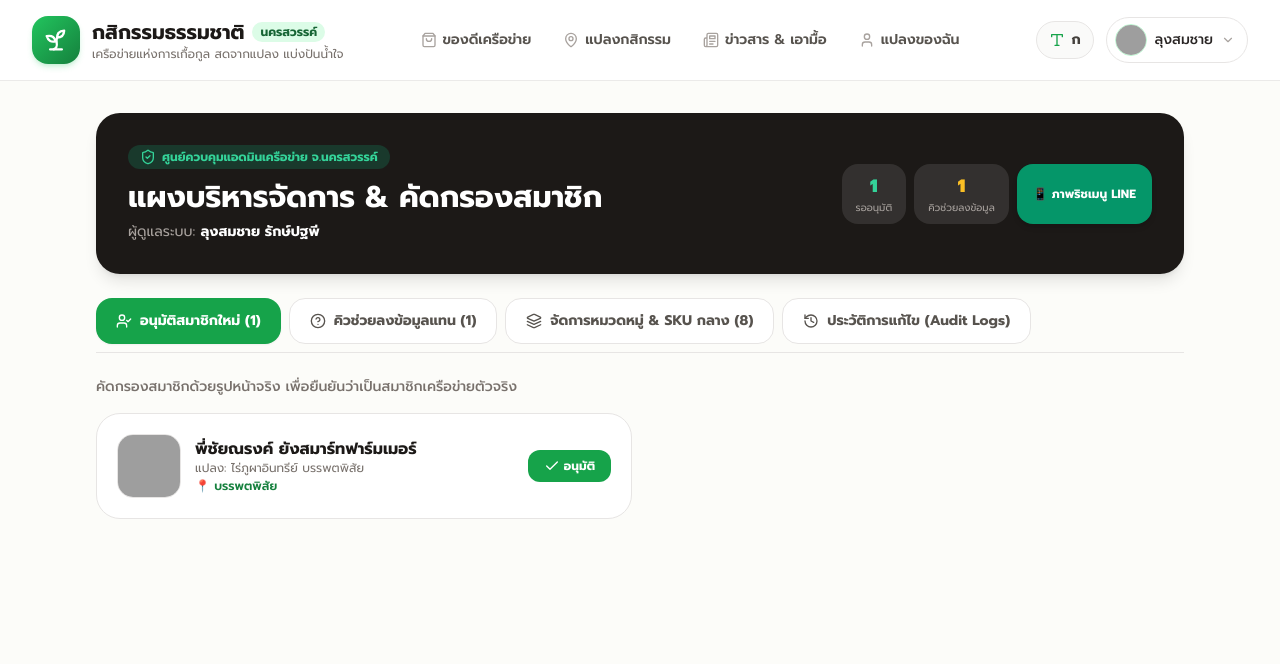
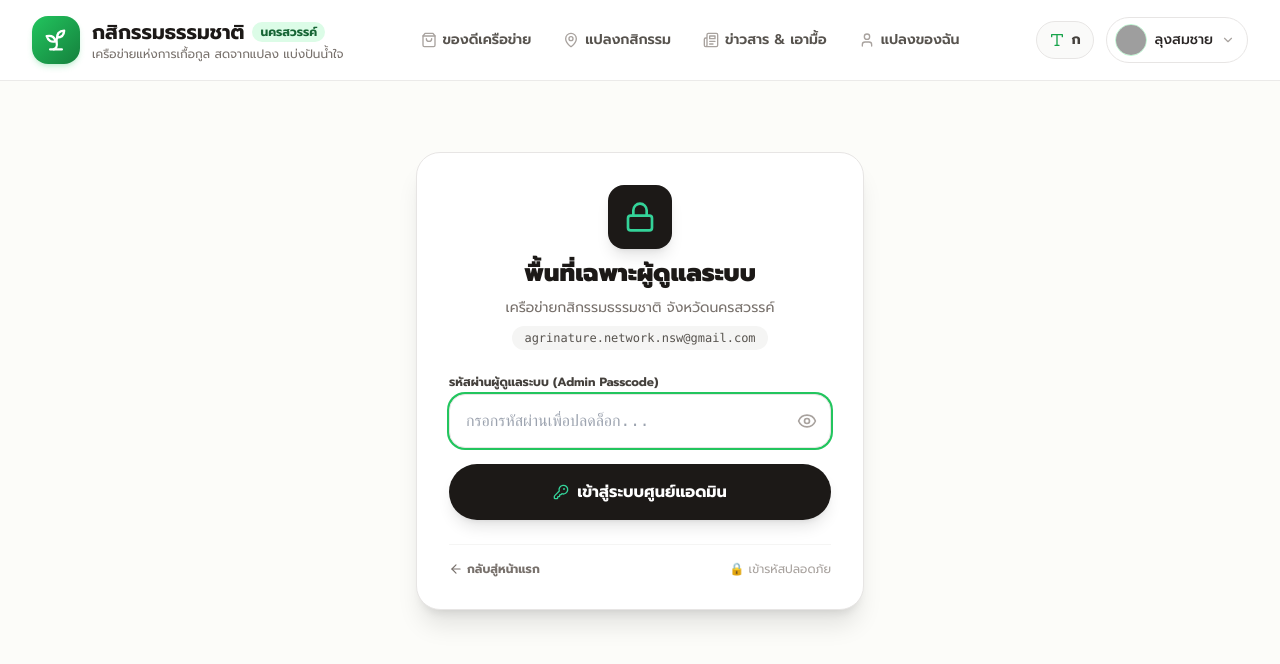
Before and after one commit to narapat/agrinaturenetworksnw, a Next.js app: page /admin in a window 1280 px wide. Shown: the top 664 px of the page. Built offline with nearby package versions, Linux system fonts and the light colour scheme; grey boxes are pictures that could not be loaded.

Commit message:
feat: เพิ่มระบบรักษาความปลอดภัย ป้องกันคนนอกเข้าถึง /admin ด้วย Admin Passcode Gate

```diff
--- /dev/null
+++ b/src/app/admin/layout.tsx
@@ -0,0 +1,183 @@
+'use client';
+
+import React, { useState, useEffect } from 'react';
+import Link from 'next/link';
+import { useRouter } from 'next/navigation';
+import { dataService } from '@/services/dataService';
+import { ShieldCheck, Lock, ArrowLeft, KeyRound, Eye, EyeOff, AlertCircle } from 'lucide-react';
+
+const ADMIN_STORAGE_KEY = 'nsw_admin_session_token';
+const DEFAULT_PASSCODE = 'agrinature2026'; // รหัสผ่านแอดมินเริ่มต้น
+
+export default function AdminLayout({ children }: { children: React.ReactNode }) {
+  const router = useRouter();
+  const [isAdminAuthenticated, setIsAdminAuthenticated] = useState<boolean>(false);
+  const [isLoading, setIsLoading] = useState<boolean>(true);
+  const [passcode, setPasscode] = useState<string>('');
+  const [showPasscode, setShowPasscode] = useState<boolean>(false);
+  const [errorMessage, setErrorMessage] = useState<string>('');
+
+  useEffect(() => {
+    checkAdminAuth();
+  }, []);
+
+  const checkAdminAuth = () => {
+    if (typeof window === 'undefined') return;
+
+    const sessionToken = sessionStorage.getItem(ADMIN_STORAGE_KEY) || localStorage.getItem(ADMIN_STORAGE_KEY);
+    const currentUser = dataService.getCurrentUser();
+
+    if (sessionToken === 'authenticated' && currentUser?.role === 'admin') {
+      setIsAdminAuthenticated(true);
+    } else if (sessionToken === 'authenticated') {
+      // สลับเป็น user แอดมินอัตโนมัติ
+      dataService.switchUser('admin-001');
+      setIsAdminAuthenticated(true);
+    } else {
+      setIsAdminAuthenticated(false);
+    }
+    setIsLoading(false);
+  };
+
+  const handleLogin = (e: React.FormEvent) => {
+    e.preventDefault();
+    setErrorMessage('');
+
+    if (passcode === DEFAULT_PASSCODE || passcode === 'admin1234') {
+      // บันทึก Session Token
+      sessionStorage.setItem(ADMIN_STORAGE_KEY, 'authenticated');
+      localStorage.setItem(ADMIN_STORAGE_KEY, 'authenticated');
+      dataService.switchUser('admin-001');
+      setIsAdminAuthenticated(true);
+      window.location.reload();
+    } else {
+      setErrorMessage('รหัสผ่านแอดมินไม่ถูกต้อง กรุณาลองใหม่อีกครั้ง');
+    }
+  };
+
+  const handleLogout = () => {
+    sessionStorage.removeItem(ADMIN_STORAGE_KEY);
+    localStorage.removeItem(ADMIN_STORAGE_KEY);
+    dataService.switchUser('mem-001'); // สลับกลับเป็นสมาชิกทั่วไป
+    setIsAdminAuthenticated(false);
+    router.push('/');
+  };
+
+  if (isLoading) {
+    return (
+      <div className="min-h-[60vh] flex items-center justify-center">
+        <div className="w-8 h-8 border-4 border-brand-600 border-t-transparent rounded-full animate-spin"></div>
+      </div>
+    );
+  }
+
+  // ถ้ายังไม่ได้ล็อกอินสิทธิ์ Admin ให้แสดงหน้า Login Gate เพื่อป้องกันคนนอก
+  if (!isAdminAuthenticated) {
+    return (
+      <div className="min-h-[75vh] flex items-center justify-center px-4 py-12">
+        <div className="w-full max-w-md bg-white rounded-3xl p-8 border border-stone-200 shadow-xl space-y-6 animate-in fade-in zoom-in-95">
+
+          {/* Header */}
+          <div className="text-center space-y-2">
+            <div className="w-16 h-16 rounded-2xl bg-stone-900 text-emerald-400 mx-auto flex items-center justify-center shadow-lg">
+              <Lock className="w-8 h-8" />
+            </div>
+            <h1 className="text-2xl font-black text-stone-900 tracking-tight mt-3">
+              พื้นที่เฉพาะผู้ดูแลระบบ
+            </h1>
+            <p className="text-xs sm:text-sm text-stone-500">
+              เครือข่ายกสิกรรมธรรมชาติ จังหวัดนครสวรรค์
+            </p>
+            <div className="inline-block px-3 py-1 rounded-full bg-stone-100 text-stone-600 text-xs font-mono">
+              agrinature.network.nsw@gmail.com
+            </div>
+          </div>
+
+          {/* Login Form */}
+          <form onSubmit={handleLogin} className="space-y-4">
+            <div>
+              <label className="block text-xs font-bold text-stone-700 mb-1">
+                รหัสผ่านผู้ดูแลระบบ (Admin Passcode)
+              </label>
+              <div className="relative">
+                <input
+                  type={showPasscode ? 'text' : 'password'}
+                  required
+                  autoFocus
+                  value={passcode}
+                  onChange={(e) => setPasscode(e.target.value)}
+                  placeholder="กรอกรหัสผ่านเพื่อปลดล็อก..."
+                  className="w-full pl-4 pr-11 py-3.5 rounded-2xl border border-stone-200 text-base focus:outline-none focus:ring-2 focus:ring-brand-500 font-mono"
+                />
+                <button
+                  type="button"
+                  onClick={() => setShowPasscode(!showPasscode)}
+                  className="absolute right-3.5 top-1/2 -translate-y-1/2 text-stone-400 hover:text-stone-600"
+                >
+                  {showPasscode ? <EyeOff className="w-5 h-5" /> : <Eye className="w-5 h-5" />}
+                </button>
+              </div>
+            </div>
+
+            {errorMessage && (
+              <div className="p-3 bg-rose-50 border border-rose-200 text-rose-700 rounded-xl text-xs font-bold flex items-center gap-2">
+                <AlertCircle className="w-4 h-4 shrink-0" />
+                <span>{errorMessage}</span>
+              </div>
+            )}
+
+            <button
+              type="submit"
+              className="w-full py-4 px-6 rounded-full bg-stone-900 hover:bg-stone-800 text-white font-bold text-base shadow-lg transition-all touch-target-big flex items-center justify-center gap-2"
+            >
+              <KeyRound className="w-4 h-4 text-emerald-400" />
+              <span>เข้าสู่ระบบศูนย์แอดมิน</span>
+            </button>
+          </form>
+
+          {/* Security Note & Back Link */}
+          <div className="pt-4 border-t border-stone-100 flex items-center justify-between text-xs">
+            <Link
+              href="/"
+              className="text-stone-500 hover:text-stone-800 font-bold flex items-center gap-1"
+            >
+              <ArrowLeft className="w-3.5 h-3.5" />
+              <span>กลับสู่หน้าแรก</span>
+            </Link>
+            <span className="text-stone-400">
+              🔒 เข้ารหัสปลอดภัย
+            </span>
+          </div>
+
+        </div>
+      </div>
+    );
+  }
+
+  // หากยืนยันสิทธิ์เรียบร้อยแล้ว ให้แสดงเนื้อหาในแอดมิน พร้อมปุ่มออกจากระบบ
+  return (
+    <div className="relative">
+
+      {/* Admin Top Status Bar */}
+      <div className="bg-stone-900 text-white text-xs py-2 px-4 border-b border-stone-800">
+        <div className="max-w-6xl mx-auto flex items-center justify-between">
+          <div className="flex items-center gap-2">
+            <span className="w-2 h-2 rounded-full bg-emerald-400 animate-pulse"></span>
+            <span className="font-semibold text-stone-300">
+              สิทธิ์ผู้ดูแลระบบ: <b className="text-white">แอดมินเครือข่ายนครสวรรค์</b>
+            </span>
+          </div>
+
+          <button
+            onClick={handleLogout}
+            className="text-stone-400 hover:text-rose-400 font-bold transition-colors"
+          >
+            ออกจากระบบแอดมิน
+          </button>
+        </div>
+      </div>
+
+      {children}
+    </div>
+  );
+}
```
